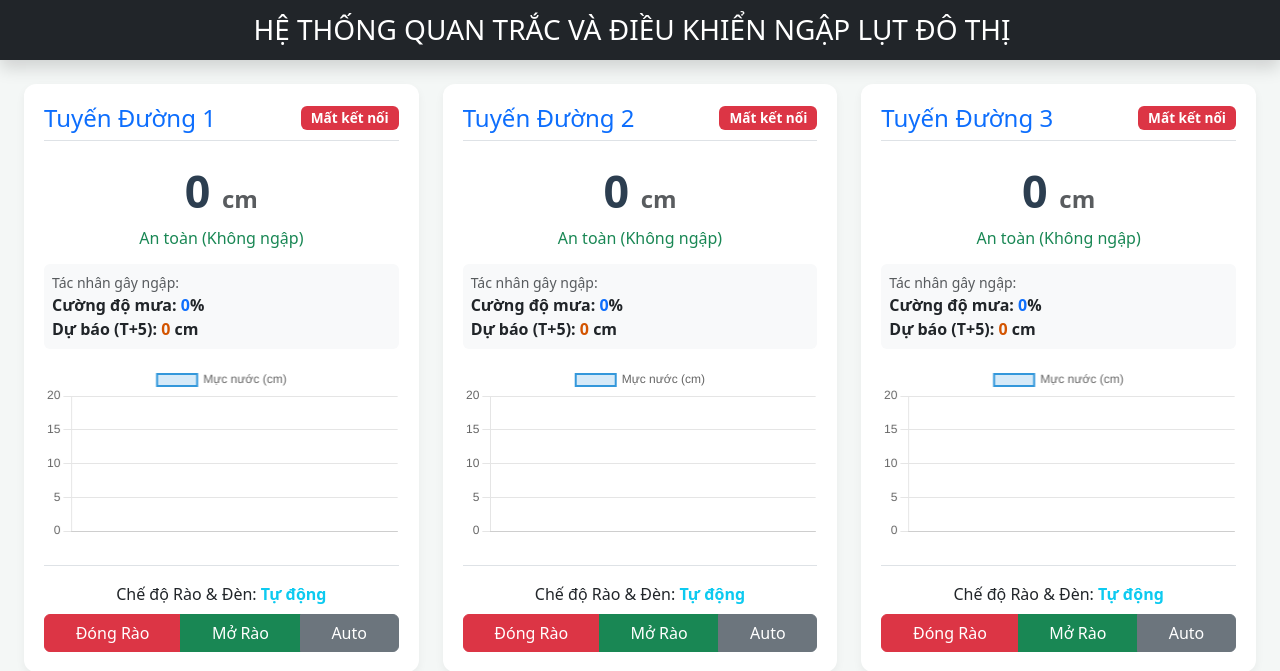
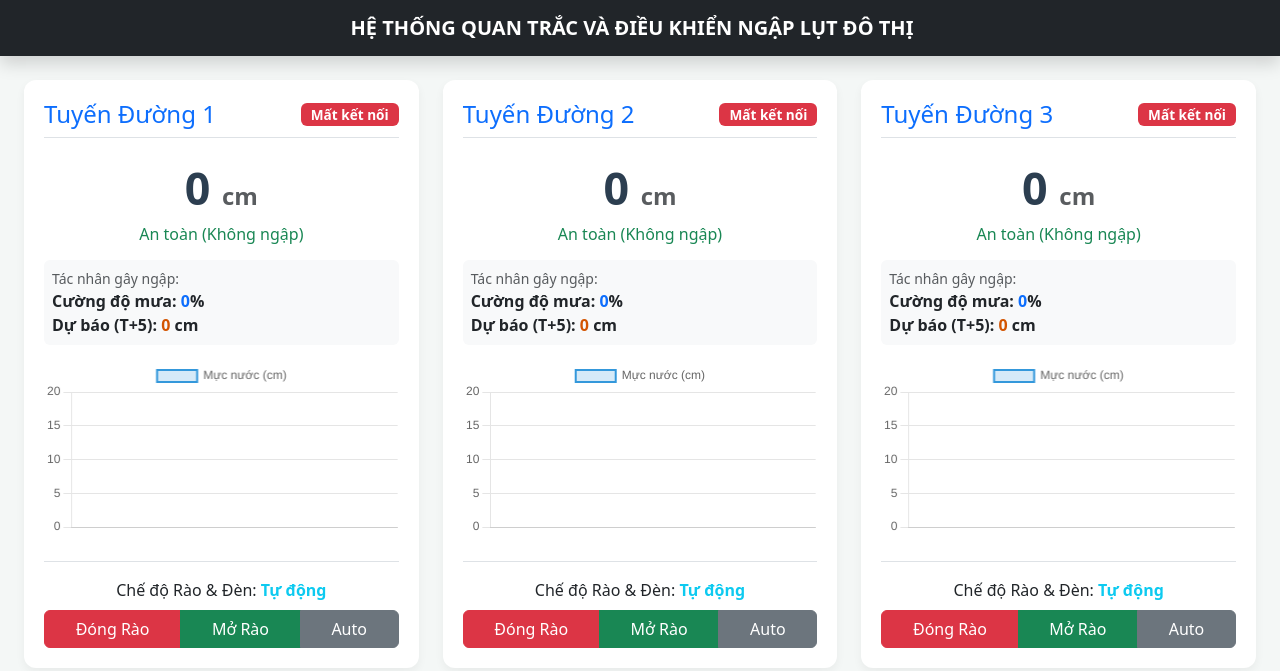
Before and after one commit to nkhaiminh/he-thong-ngap-lut, a Flask app: page / in a window 1280 px wide. Shown: the top 671 px of the page. Run offline with Flask 3, Linux system fonts and the light colour scheme.

Commit message:
Update index.html

```diff
--- a/templates/index.html
+++ b/templates/index.html
@@ -17,7 +17,7 @@
 <body>
     <nav class="navbar navbar-dark bg-dark mb-4 shadow">
         <div class="container justify-content-center">
-            <span class="navbar-brand h1 mb-0 fs-3">HỆ THỐNG QUAN TRẮC VÀ ĐIỀU KHIỂN NGẬP LỤT ĐÔ THỊ</span>
+            <span class="navbar-brand mb-0 fs-5 text-wrap text-center fw-bold">HỆ THỐNG QUAN TRẮC VÀ ĐIỀU KHIỂN NGẬP LỤT ĐÔ THỊ</span>
         </div>
     </nav>
 
```
